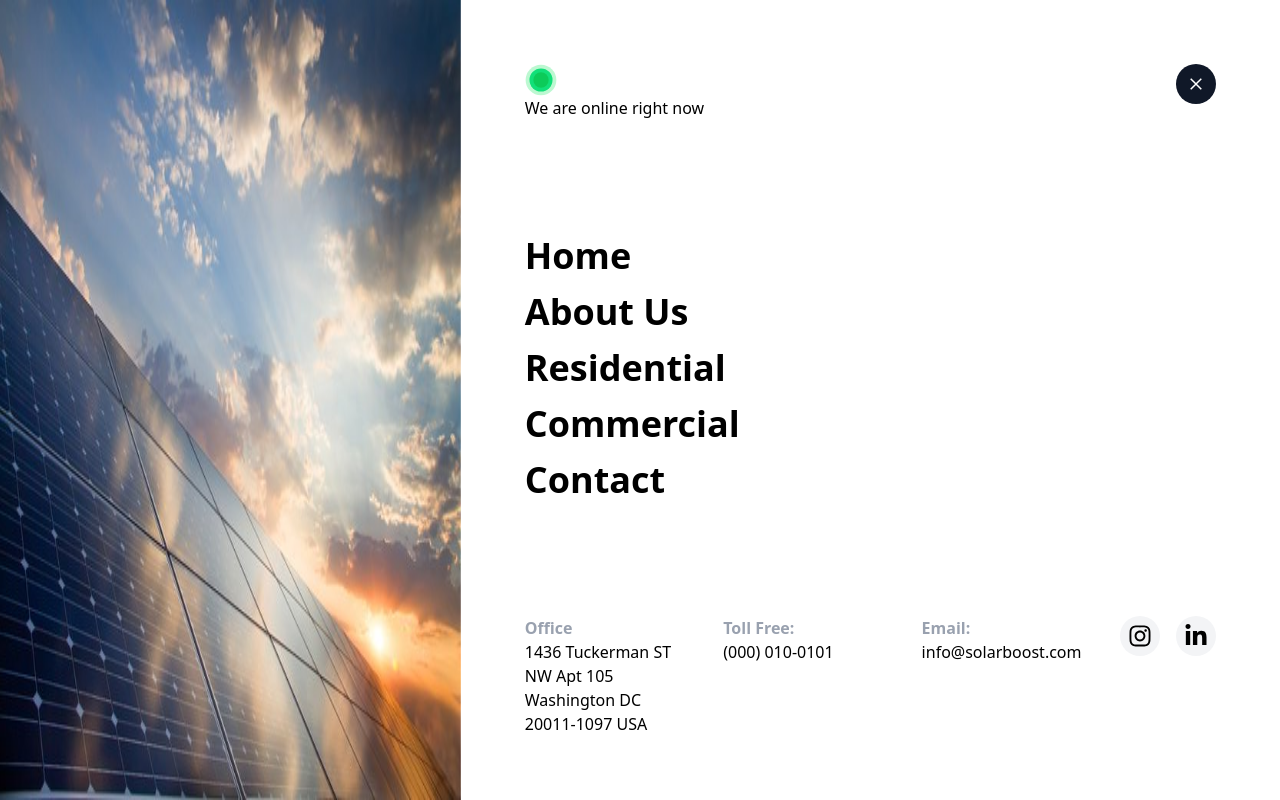
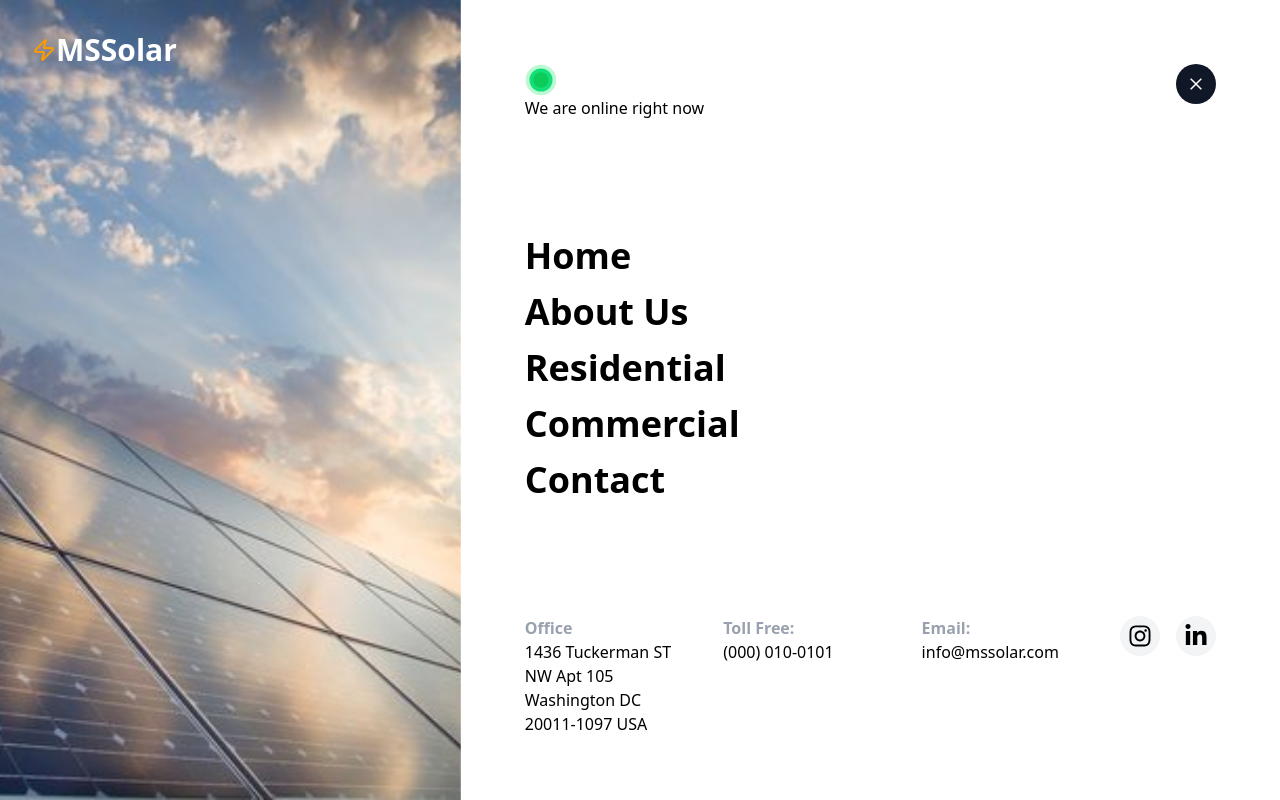
Before and after one commit to radhikasharma18/MsSolar, a React (Vite) app: page /more in a window 1280 px wide. Built offline with nearby package versions, Linux system fonts and the light colour scheme.

Commit message:
chnge name ms to msfin

```diff
--- a/src/components/Contact.tsx
+++ b/src/components/Contact.tsx
@@ -253,8 +253,7 @@ const Contact = () => {
           <div>
             <div className="text-gray-400 text-xl">Business Hours:</div>
             <div className="text-lg leading-relaxed">
-              Monday - Friday: 8am to 4:30pm <br />
-              Saturday - By Appointment <br />
+              Monday - Saturday: 10:00am to 6:30pm <br />
               Sunday - Closed
             </div>
           </div>
--- a/src/components/Footer.tsx
+++ b/src/components/Footer.tsx
@@ -42,7 +42,7 @@ const Footer = () => {
               <button
               onClick={()=>navigate('/')}
               className="text-2xl md:text-3xl font-extrabold text-amber-600">
-                MS Solar
+                MSFIN Solar
               </button>
             </div>
 
@@ -65,7 +65,7 @@ const Footer = () => {
             </div>
 
             <div className="text-center text-base md:text-lg text-gray-500">
-              © MSSolar 2025 — All Rights Reserved
+              © MSFINSolar 2025 — All Rights Reserved
             </div>
           </div>
 
--- a/src/components/More.tsx
+++ b/src/components/More.tsx
@@ -4,13 +4,16 @@ import More1 from '../assets/more.jpg'
 import {motion} from 'framer-motion'
 import { IoAddSharp } from "react-icons/io5";
 import { FaInstagram, FaLinkedinIn } from "react-icons/fa6";
+import { Zap } from 'lucide-react';
 
 const More = () => {
     const navigate=useNavigate();
   return (
     <div className='h-screen flex'>
-        <div className='w-2/5  h-full bg-center bg-cover'>
-        <img src={More1} alt=''  className='w-full  h-full transform scale-x-[-1]' /></div>
+        <div className='w-2/5 h-full bg-center bg-cover relative transform scale-x-[-1] '
+        style={{backgroundImage : `url(${More1})`}}>
+        <div className='scale-x-[-1] flex  m-8 text-3xl items-center text-white font-semibold'><Zap className='text-amber-500'/>MSSolar</div></div>
+
         <div className='m-16 text-black w-3/5 flex flex-col  justify-between'>
             <div className='flex justify-between items-start'>
                 <div>
@@ -43,7 +46,7 @@ Washington DC 20011-1097 USA</div></div>
             <div>(000) 010-0101</div></div>
             <div className='w-1/4'>
             <div  className='text-gray-400 font-semibold'>Email:</div>
-            <div>info@solarboost.com</div></div>
+            <div>info@mssolar.com</div></div>
            <div className="flex text-xl md:text-2xl gap-4 className='w-1/4'">
                          <div className="bg-gray-100 size-10 flex justify-center items-center rounded-full hover:bg-amber-100 transition cursor-pointer text-center">
                            <FaInstagram />
--- a/src/components/Navbar.tsx
+++ b/src/components/Navbar.tsx
@@ -24,7 +24,7 @@ const Navbar = () => {
               <button
               onClick={()=>navigate('/')}
               className="text-2xl font-bold ">
-                MS Solar
+                MSFIN Solar
               </button>
             </div>
 
--- a/src/components/Residencial.tsx
+++ b/src/components/Residencial.tsx
@@ -22,11 +22,11 @@ import {motion} from 'framer-motion'
 
 const testimonials = [
   {
-    text: "SolarBoost not only provided a top-notch solar system but also guided us on financial incentives. Proudly contributing to a greener planet with a hassle-free experience.",
+    text: "MSFIN not only provided a top-notch solar system but also guided us on financial incentives. Proudly contributing to a greener planet with a hassle-free experience.",
     author: "Kelly",
   },
   {
-    text: "SolarBoost delivered beyond expectations, slashing our energy bills. Our home is now part of a sustainable future. Amazing smooth experience!",
+    text: "MSFIN delivered beyond expectations, slashing our energy bills. Our home is now part of a sustainable future. Amazing smooth experience!",
     author: "Alex",
   },
   {
@@ -34,7 +34,7 @@ const testimonials = [
     author: "John",
   },
   {
-    text: "Exceptional service and guidance throughout the process. Highly recommend SolarBoost for anyone looking to switch to solar energy.",
+    text: "Exceptional service and guidance throughout the process. Highly recommend MSFIN Solar for anyone looking to switch to solar energy.",
     author: "Sarah",
   },
 ];
@@ -358,7 +358,7 @@ const [index, setIndex] = useState(0);
     >
       <div>
         <div className="text-2xl sm:text-3xl text-amber-600 group-hover:text-white">
-          why choose solarboost?
+          why choose MSFIN?
         </div>
         <div className="text-2xl sm:text-3xl group-hover:text-white">
           Your full turnkey solar system installer
@@ -366,7 +366,7 @@ const [index, setIndex] = useState(0);
       </div>
 
       <div className="text-gray-600 text-base sm:text-xl group-hover:text-gray-100 leading-relaxed">
-        SolarBoost is an all-in-one service provider with everything you need
+        MSFIN is an all-in-one service provider with everything you need
         to power your home with clean solar energy. We oversee your entire
         project and provide a single point of contact throughout. Our in-house
         engineering team designs your system based on your roof and power usage.
@@ -425,7 +425,7 @@ const [index, setIndex] = useState(0);
     transition={{ duration: 1.2, ease: "easeOut" }}
     className="text-3xl sm:text-4xl font-semibold"
   >
-    The SolarBoost advantage
+    The MSFIN Solar advantage
   </motion.div>
 
   {/* Feature Cards */}
```
